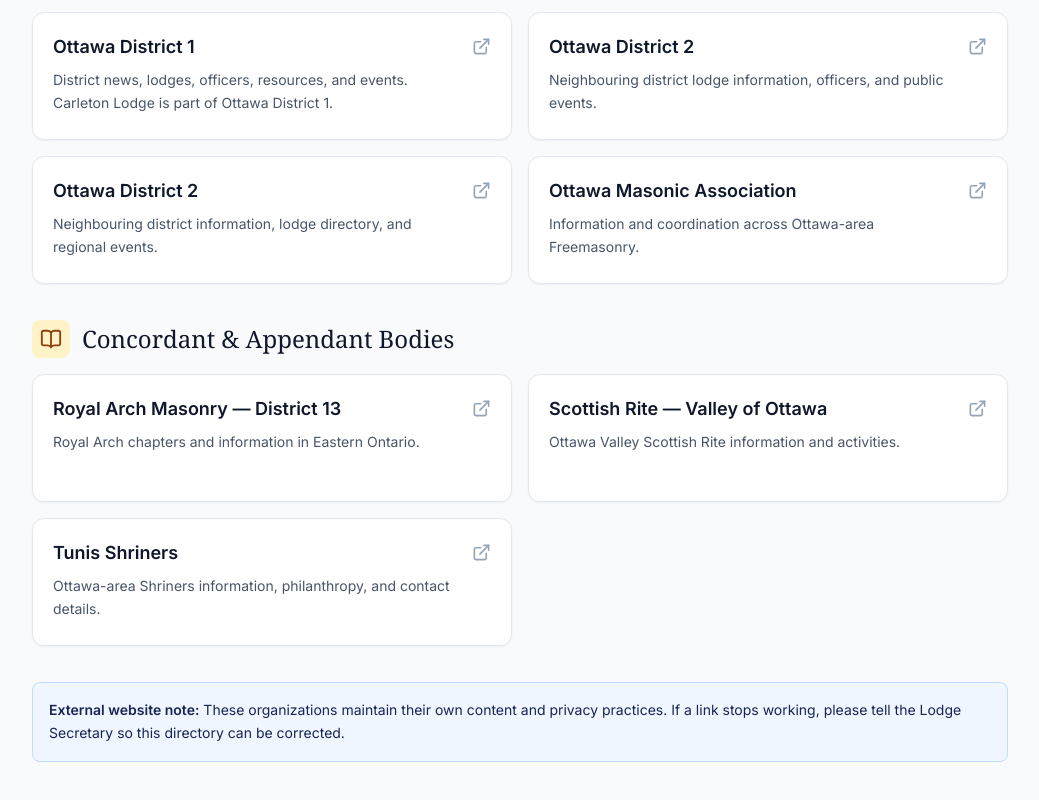
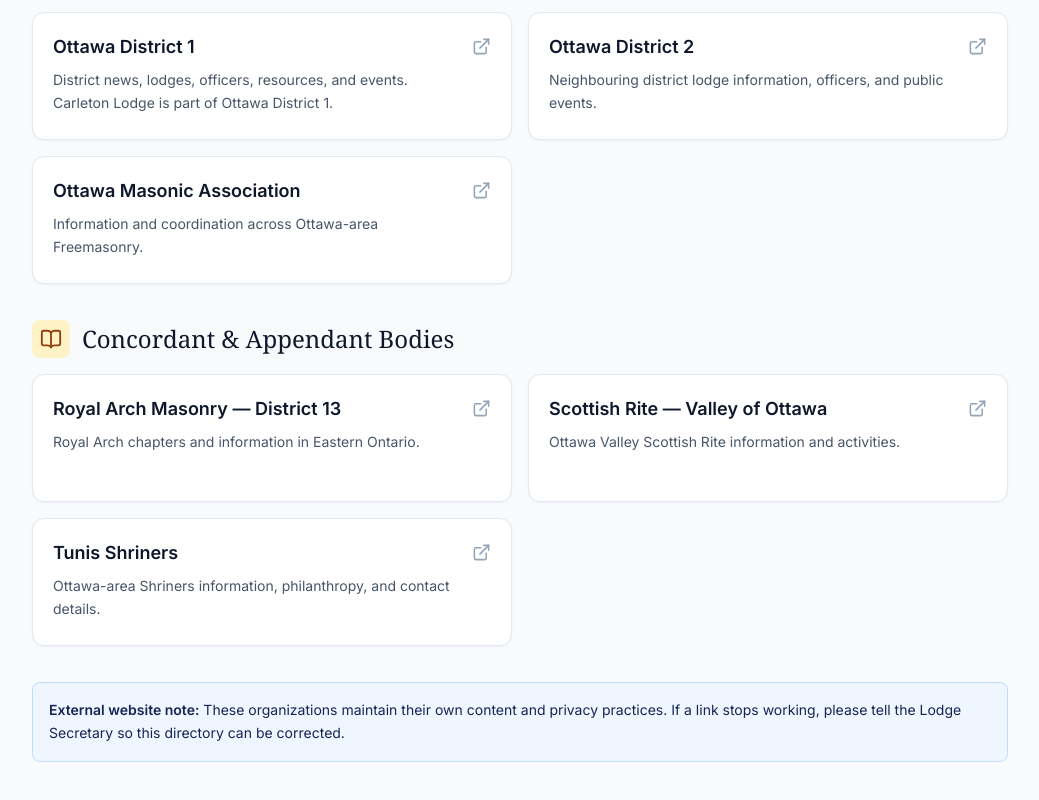
Before and after one commit to shadoprizm/carleton-lodge, a React (Vite) app: page /links in a window 1280 px wide. Shown: the part 762-1562 px from the top of the page, without its empty margins (120-1159 px from the left). Built offline with nearby package versions, Linux system fonts and the light colour scheme.

Commit message:
Remove duplicate Ottawa District 2 link

```diff
--- a/src/pages/LinksPage.tsx
+++ b/src/pages/LinksPage.tsx
@@ -16,7 +16,6 @@ const resourceGroups = [
     links: [
       { name: 'Ottawa District 1', description: 'District news, lodges, officers, resources, and events. Carleton Lodge is part of Ottawa District 1.', url: 'https://www.ottawadistrict1masons.ca/' },
       { name: 'Ottawa District 2', description: 'Neighbouring district lodge information, officers, and public events.', url: 'https://www.ottawamasons.ca/' },
-      { name: 'Ottawa District 2', description: 'Neighbouring district information, lodge directory, and regional events.', url: 'https://www.ottawamasons.ca/' },
       { name: 'Ottawa Masonic Association', description: 'Information and coordination across Ottawa-area Freemasonry.', url: 'https://www.ottawamasonicassociation.com/' },
     ],
   },
```
